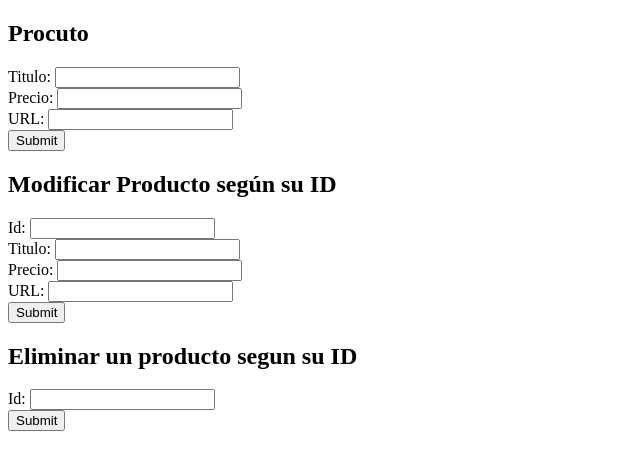
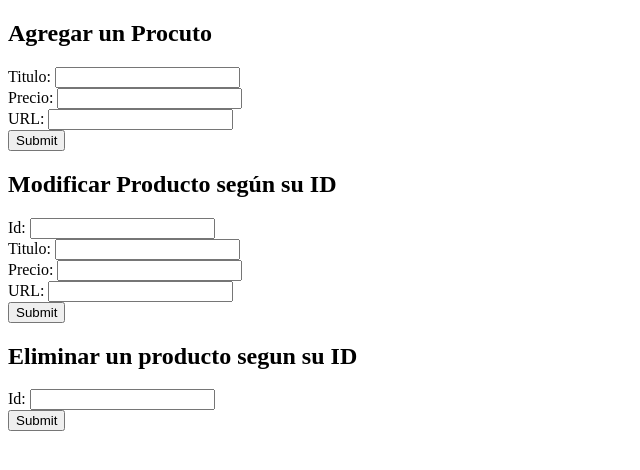
Before and after one commit to PiaAchigar/Ejercicio-API-RESTful, a website: page public/index.html in a window 1280 px wide. Shown: the whole page, without its empty margins (0-640 px from the left). Drawn offline with Linux system fonts and the light colour scheme.

Commit message:
index.js

```diff
--- a/index.js
+++ b/index.js
@@ -2,7 +2,7 @@ const express = require("express");
 const app = express();
 const productosRouter = require("./productRouter");
 app.use(express.json());
-app.use(express.urlencoded({ express: true }));
+app.use(express.urlencoded({ extended: true }));
 
 const PORT = 8080;
 const server = app.listen(PORT, () => {
--- a/public/index.html
+++ b/public/index.html
@@ -9,7 +9,7 @@
 </head>
 
 <body>
-    <h2>Procuto</h2>
+    <h2>Agregar un Procuto</h2>
     <form action="/api/productos" method="POST">
         <div><label for="title">Titulo: </label><input name="title"></div>
         <div><label for="price">Precio: </label><input name="price"></div>
```
